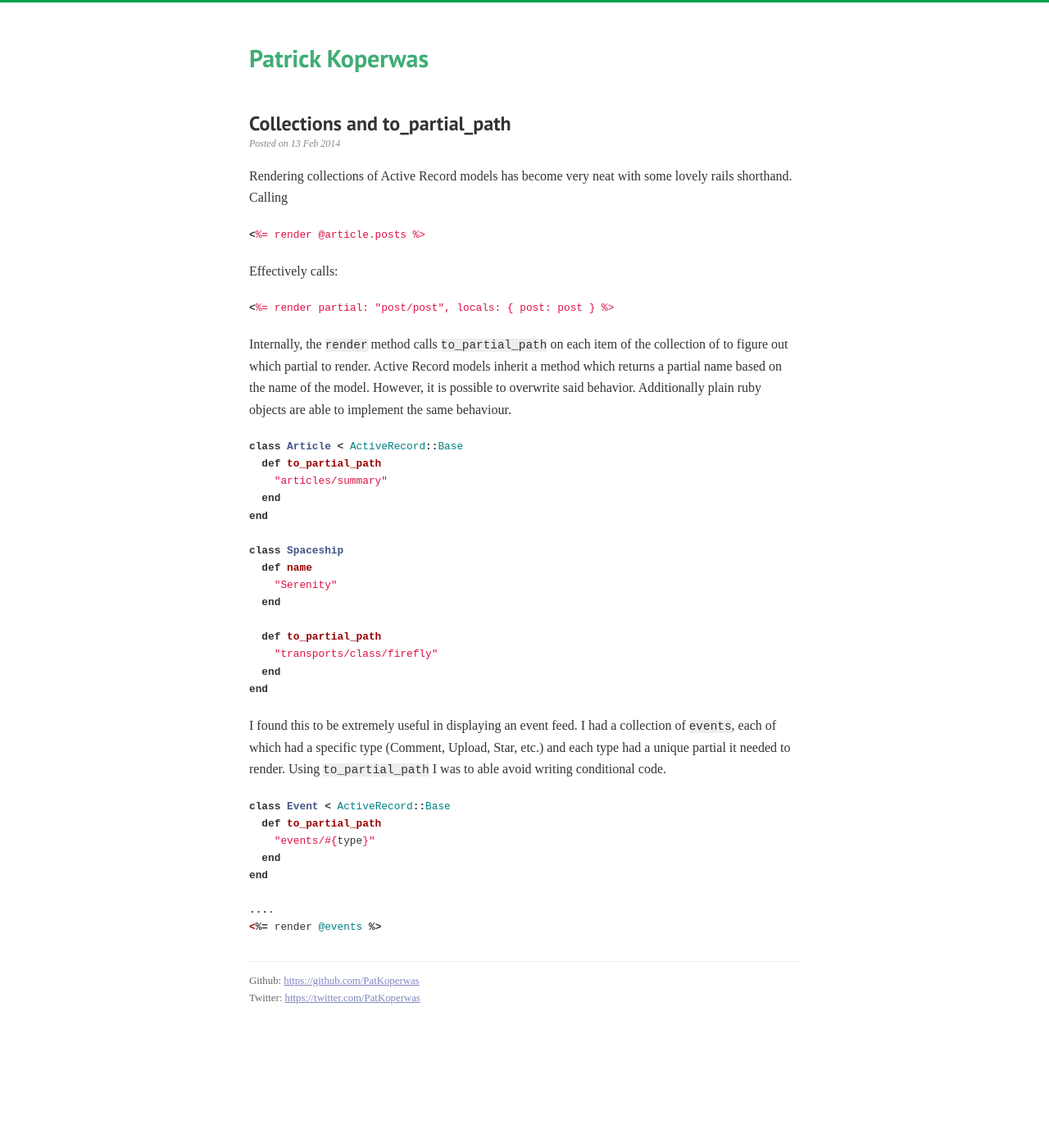
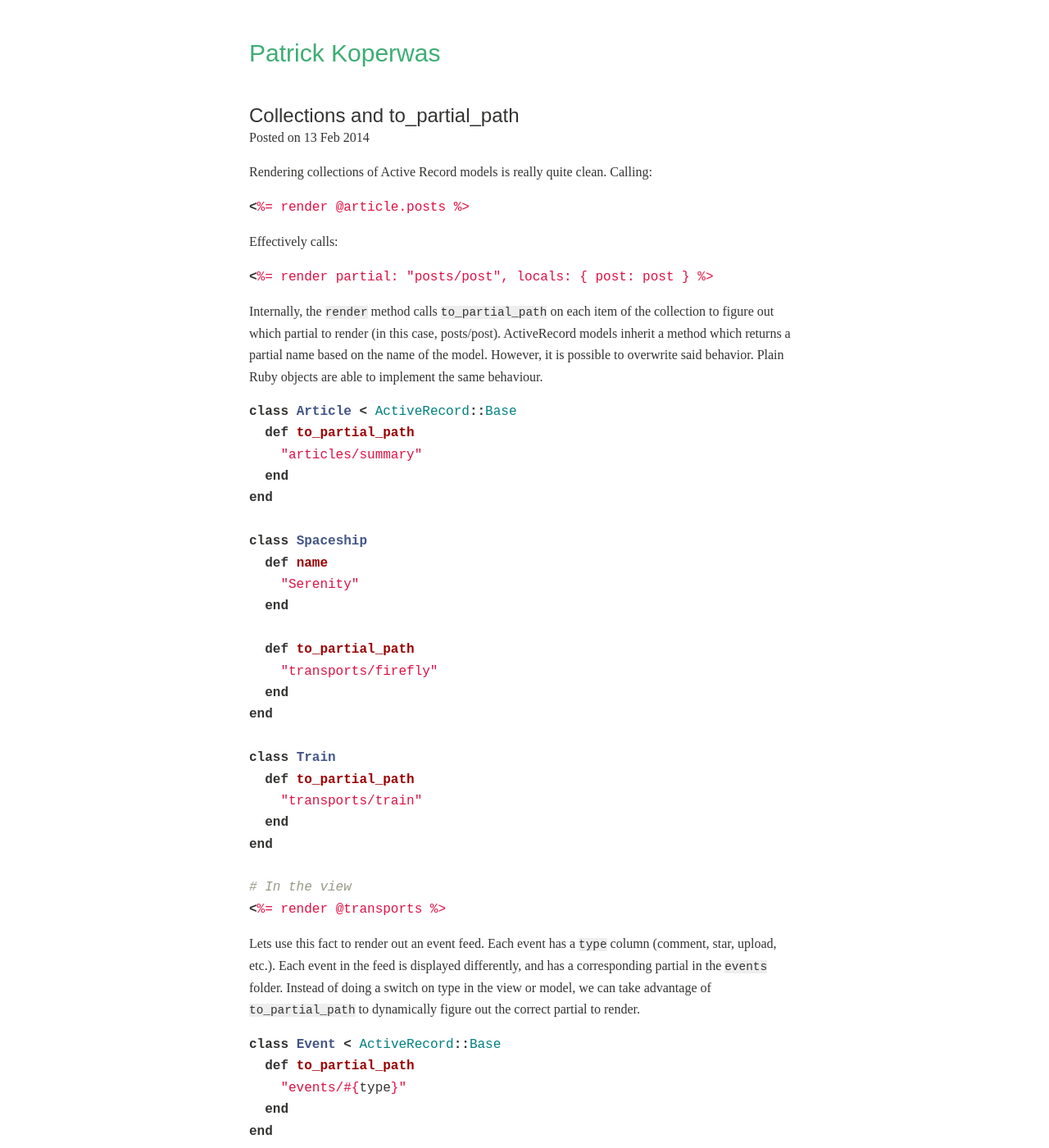
Before and after one commit to mildlyinternet/mildlyinternet.github.io, a Jekyll site: the page built from _posts/2014-02-13-collections-and-to-partial-path.md, in a window 1280 px wide and 1400 px high. Shown: the whole window at 82% size. Built offline with Jekyll 4.4.1, drawn with Linux system fonts in a browser that asks for light colours; some web fonts are replaced; Markdown is read by kramdown in place of the engine named in the settings.

Commit message:
Update the blog.
Edit the only post and clean up some styles. Removed the old fonts and
replaced them with Droid Serif.

```diff
--- a/_layouts/default.html
+++ b/_layouts/default.html
@@ -13,13 +13,10 @@
 
    <!-- Google Web Fonts -->
    <link href='http://fonts.googleapis.com/css?family=Vollkorn:400,400italic' rel='stylesheet' type='text/css'>
-   <link href='http://fonts.googleapis.com/css?family=PT+Sans:700' rel='stylesheet' type='text/css'>
+   <link href='http://fonts.googleapis.com/css?family=Droid+Serif:400,700,400italic' rel='stylesheet' type='text/css'>
+   <link href='http://fonts.googleapis.com/css?family=Source+Code+Pro:400,700' rel='stylesheet' type='text/css'>
 </head>
 <body>
-
-  <div class="header">
-  </div>
-
   <div class="site">
     <div class="title">
       <a href="/">Patrick Koperwas</a>
--- a/_layouts/post.html
+++ b/_layouts/post.html
@@ -1,7 +1,7 @@
 ---
 layout: default
 ---
-<div id="post">
+<article class="post">
 
   <div id="post-header">
     <h2>{{ page.title }}</h2>
@@ -11,4 +11,4 @@ layout: default
   </div>
 
   {{ content }}
-</div>
+</article>
--- a/_posts/2014-02-13-collections-and-to-partial-path.md
+++ b/_posts/2014-02-13-collections-and-to-partial-path.md
@@ -2,8 +2,8 @@
 layout: post
 title: Collections and to_partial_path
 ---
-Rendering collections of Active Record models has become very neat with some
-lovely rails shorthand. Calling
+
+Rendering collections of Active Record models is really quite clean. Calling:
 
 {% highlight ruby %}
 <%= render @article.posts %>
@@ -11,15 +11,14 @@ lovely rails shorthand. Calling
 
 Effectively calls:
 {% highlight ruby %}
-<%= render partial: "post/post", locals: { post: post } %>
+<%= render partial: "posts/post", locals: { post: post } %>
 {% endhighlight %}
 
 Internally, the `render` method calls `to_partial_path` on each item of the
-collection of to figure out which partial to render. Active Record models
-inherit a method which returns a partial name based on the name of the model.
-However, it is possible to overwrite said behavior. Additionally plain ruby
-objects are able to implement the same behaviour.
-
+collection to figure out which partial to render (in this case, posts/post).
+ActiveRecord models inherit a method which returns a partial name based on the
+name of the model. However, it is possible to overwrite said behavior. Plain
+Ruby objects are able to implement the same behaviour.
 
 {% highlight ruby %}
 class Article < ActiveRecord::Base
@@ -34,15 +33,25 @@ class Spaceship
   end
 
   def to_partial_path
-    "transports/class/firefly"
+    "transports/firefly"
   end
 end
+
+class Train
+  def to_partial_path
+    "transports/train"
+  end
+end
+
+# In the view
+<%= render @transports %>
 {% endhighlight %}
 
-I found this to be extremely useful in displaying an event feed. I had a
-collection of `events`, each of which had a specific type (Comment, Upload,
-Star, etc.) and each type had a unique partial it needed to render. Using
-`to_partial_path` I was to able avoid writing conditional code.
+Lets use this fact to render out an event feed. Each event has a `type` column
+(comment, star, upload, etc.). Each event in the feed is displayed differently,
+and has a corresponding partial in the `events` folder. Instead of doing a
+switch on type in the view or model, we can take advantage of `to_partial_path`
+to dynamically figure out the correct partial to render.
 
 {% highlight ruby %}
 class Event < ActiveRecord::Base
```
